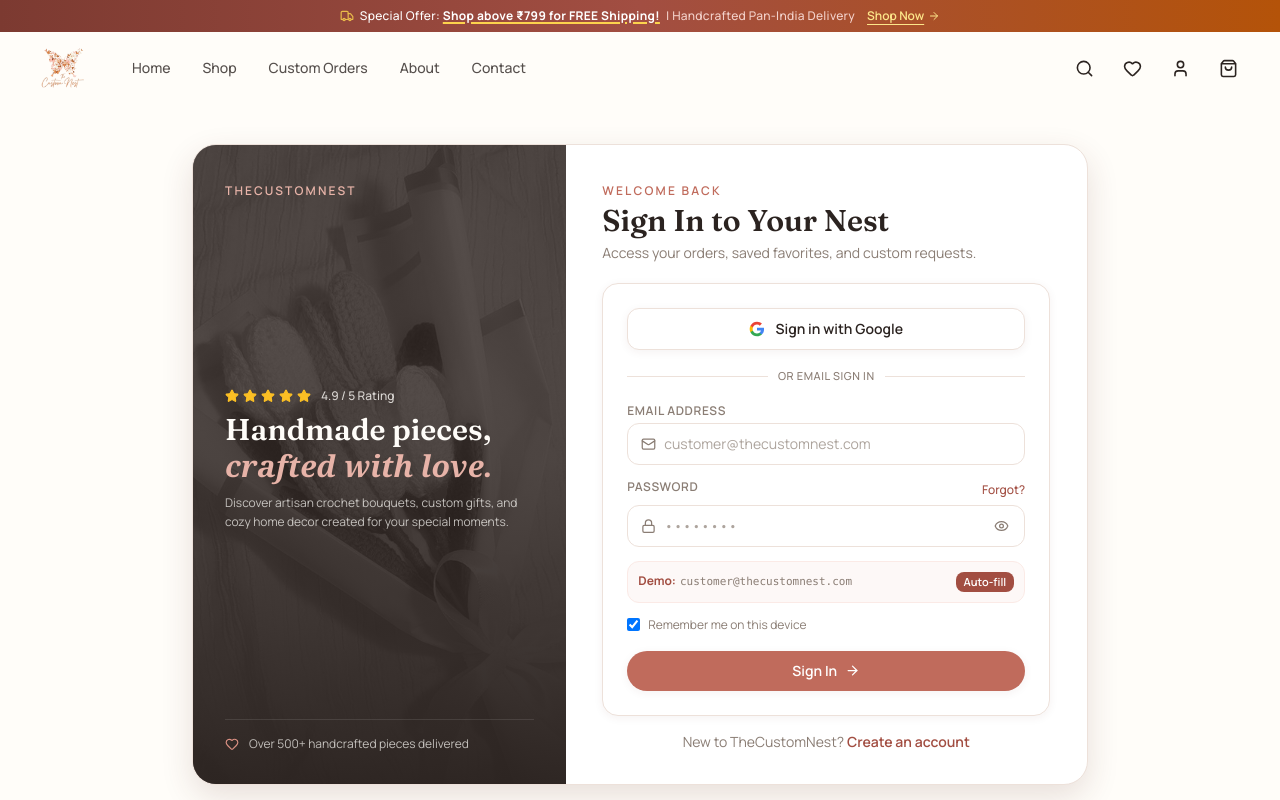
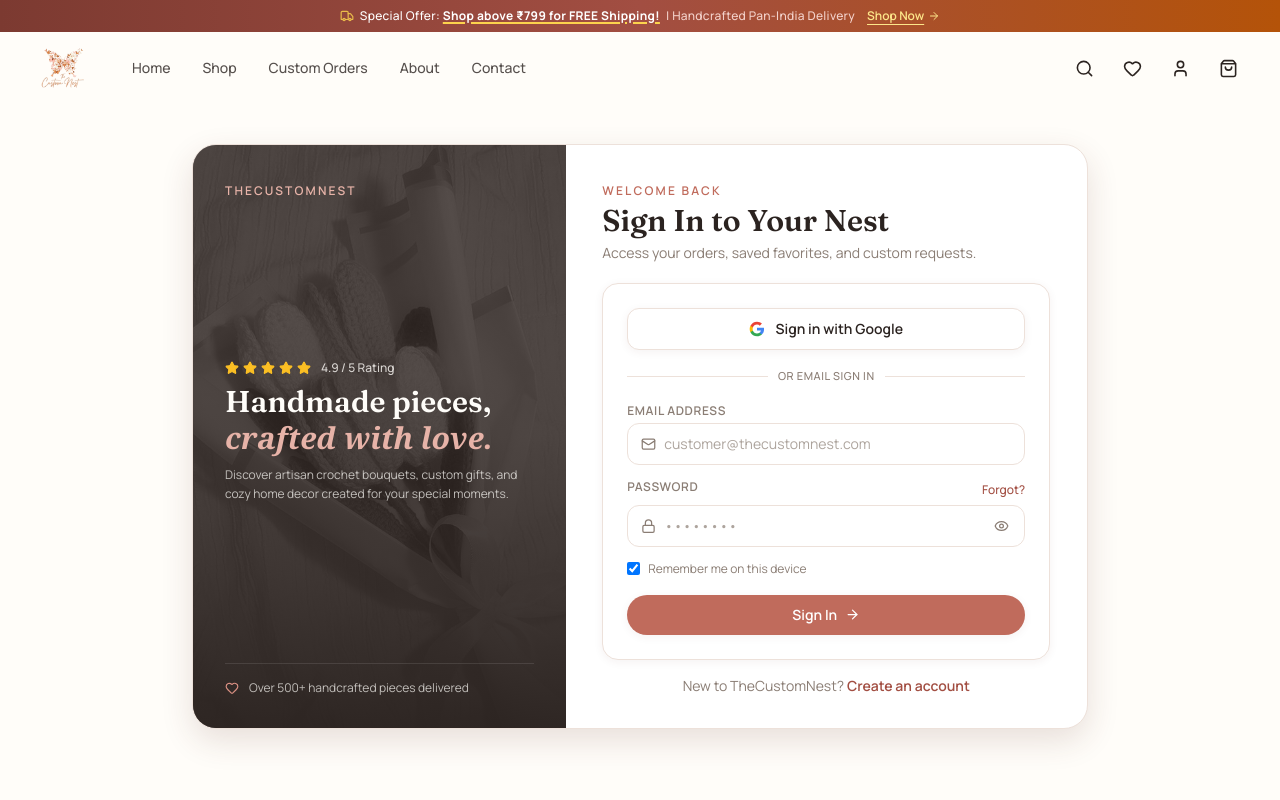
Before and after one commit to Kabil-8/CustomNest-Website-Frontend, a React (Vite) app: page /login in a window 1280 px wide. Shown: the top 800 px of the page. Built offline with nearby package versions, Linux system fonts and the light colour scheme.

Commit message:
fix(auth): remove demo auto-fill button from login/auth form

```diff
--- a/src/components/auth/LoginForm.tsx
+++ b/src/components/auth/LoginForm.tsx
@@ -20,10 +20,6 @@
 
   const from = (location.state as { from?: string } | null)?.from ?? '/account';
 
-  const handleAutoFillDemo = () => {
-    setForm({ email: 'customer@thecustomnest.com', password: 'password123' });
-    show('Demo credentials populated! Click Sign In to enter.', 'info');
-  };
 
   const handleGoogleSignIn = async () => {
     setError('');
@@ -230,20 +226,6 @@
           </div>
         </div>
 
-        {/* Demo Credentials Pill */}
-        <div className="p-2.5 rounded-xl bg-rose-50/70 border border-rose-100 flex items-center justify-between text-xs text-charcoal">
-          <div className="truncate pr-2">
-            <span className="text-rose-600 font-bold mr-1">Demo:</span>
-            <span className="font-mono text-[11px] text-muted">customer@thecustomnest.com</span>
-          </div>
-          <button
-            type="button"
-            onClick={handleAutoFillDemo}
-            className="px-2 py-0.5 rounded-lg bg-rose-600 hover:bg-rose-700 text-white font-semibold transition-all text-[11px] shrink-0"
-          >
-            Auto-fill
-          </button>
-        </div>
 
         {/* Remember me */}
         <div className="flex items-center text-xs text-muted">
```
